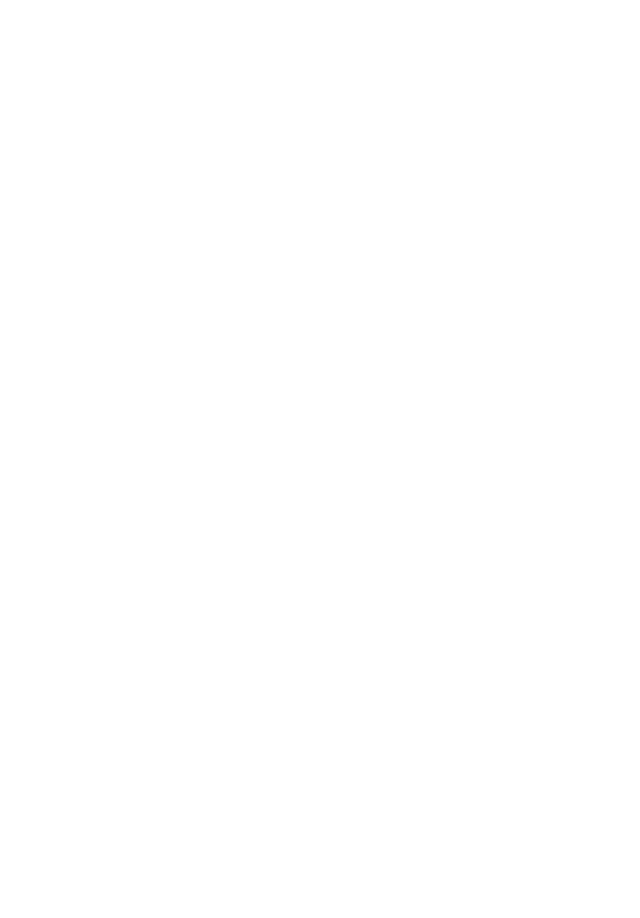
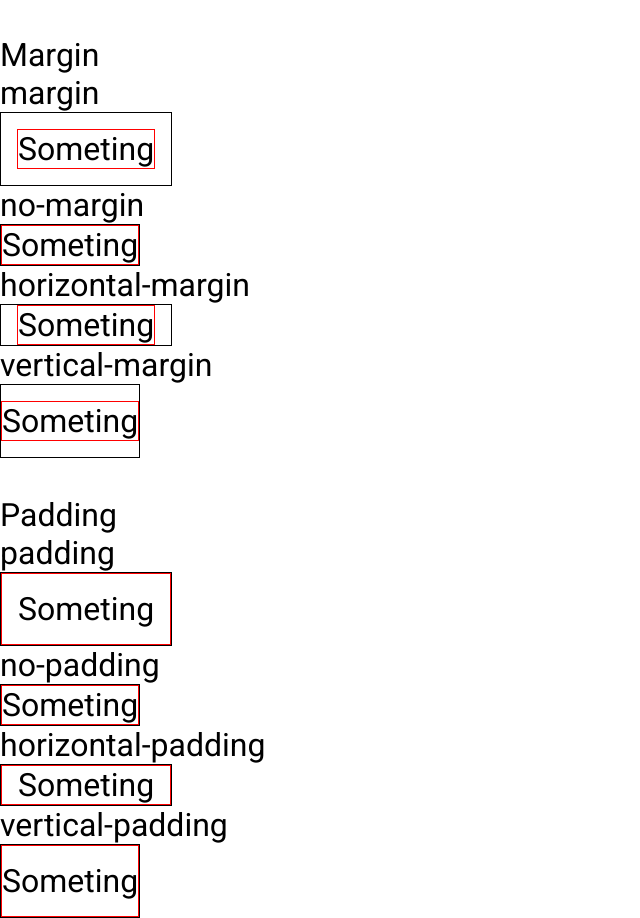
Before and after one commit to brito-ca/brito-website, a Next.js app: page /typography-demo in a window 1280 px wide. Shown: the part 2002-2920 px from the top of the page, without its empty margins (0-640 px from the left). Before the commit the page ends 2000 px from the top, so only its background shows below. Built offline with nearby package versions, Linux system fonts and the light colour scheme.

Commit message:
Added padding

```diff
--- a/pages/typography-demo.jsx
+++ b/pages/typography-demo.jsx
@@ -94,6 +94,86 @@ const TypographyDemo = () => {
           </button>
         </div>
       </div>
+
+      <br />
+      <div>
+        Margin
+        <br />
+        margin
+        <br />
+        <div style={{ border: "1px solid black", display: "inline-flex" }}>
+          <div style={{ border: "1px solid red" }} className="margin">
+            Someting
+          </div>
+        </div>
+        <br />
+        no-margin
+        <br />
+        <div style={{ border: "1px solid black", display: "inline-flex" }}>
+          <div style={{ border: "1px solid red" }} className="no-margin">
+            Someting
+          </div>
+        </div>
+        <br />
+        horizontal-margin
+        <br />
+        <div style={{ border: "1px solid black", display: "inline-flex" }}>
+          <div
+            style={{ border: "1px solid red" }}
+            className="horizontal-margin"
+          >
+            Someting
+          </div>
+        </div>
+        <br />
+        vertical-margin
+        <br />
+        <div style={{ border: "1px solid black", display: "inline-flex" }}>
+          <div style={{ border: "1px solid red" }} className="vertical-margin">
+            Someting
+          </div>
+        </div>
+      </div>
+
+      <br />
+      <div>
+        Padding
+        <br />
+        padding
+        <br />
+        <div style={{ border: "1px solid black", display: "inline-flex" }}>
+          <div style={{ border: "1px solid red" }} className="padding">
+            Someting
+          </div>
+        </div>
+        <br />
+        no-padding
+        <br />
+        <div style={{ border: "1px solid black", display: "inline-flex" }}>
+          <div style={{ border: "1px solid red" }} className="no-padding">
+            Someting
+          </div>
+        </div>
+        <br />
+        horizontal-padding
+        <br />
+        <div style={{ border: "1px solid black", display: "inline-flex" }}>
+          <div
+            style={{ border: "1px solid red" }}
+            className="horizontal-padding"
+          >
+            Someting
+          </div>
+        </div>
+        <br />
+        vertical-padding
+        <br />
+        <div style={{ border: "1px solid black", display: "inline-flex" }}>
+          <div style={{ border: "1px solid red" }} className="vertical-padding">
+            Someting
+          </div>
+        </div>
+      </div>
     </div>
   );
 };
--- a/styles/globals.css
+++ b/styles/globals.css
@@ -157,7 +157,7 @@ button.secundary:active {
 
 button.secundary.outline {
   color: #0d712e;
-  background-color: #EEEFF4;
+  background-color: #eeeff4;
   border-color: #0d712e;
 }
 
@@ -167,8 +167,8 @@ button.secundary.outline:hover {
 }
 
 button.secundary.outline:active {
-  color: #00450E;
-  border-color: #00450E;
+  color: #00450e;
+  border-color: #00450e;
 }
 
 button:disabled {
@@ -181,6 +181,38 @@ button.outline:disabled {
   color: #989799;
   background-color: #f5f5f5;
   border: 1px solid #989799;
+}
+
+.no-margin {
+  margin: 0;
+}
+
+.margin {
+  margin: 16px;
+}
+
+.horizontal-margin {
+  margin: 0 16px;
+}
+
+.vertical-margin {
+  margin: 16px 0;
+}
+
+.no-padding {
+  padding: 0;
+}
+
+.padding {
+  padding: 16px;
+}
+
+.horizontal-padding {
+  padding: 0 16px;
+}
+
+.vertical-padding {
+  padding: 16px 0;
 }
 
 /* https://www.browserstack.com/guide/what-are-css-and-media-query-breakpoints */
```
